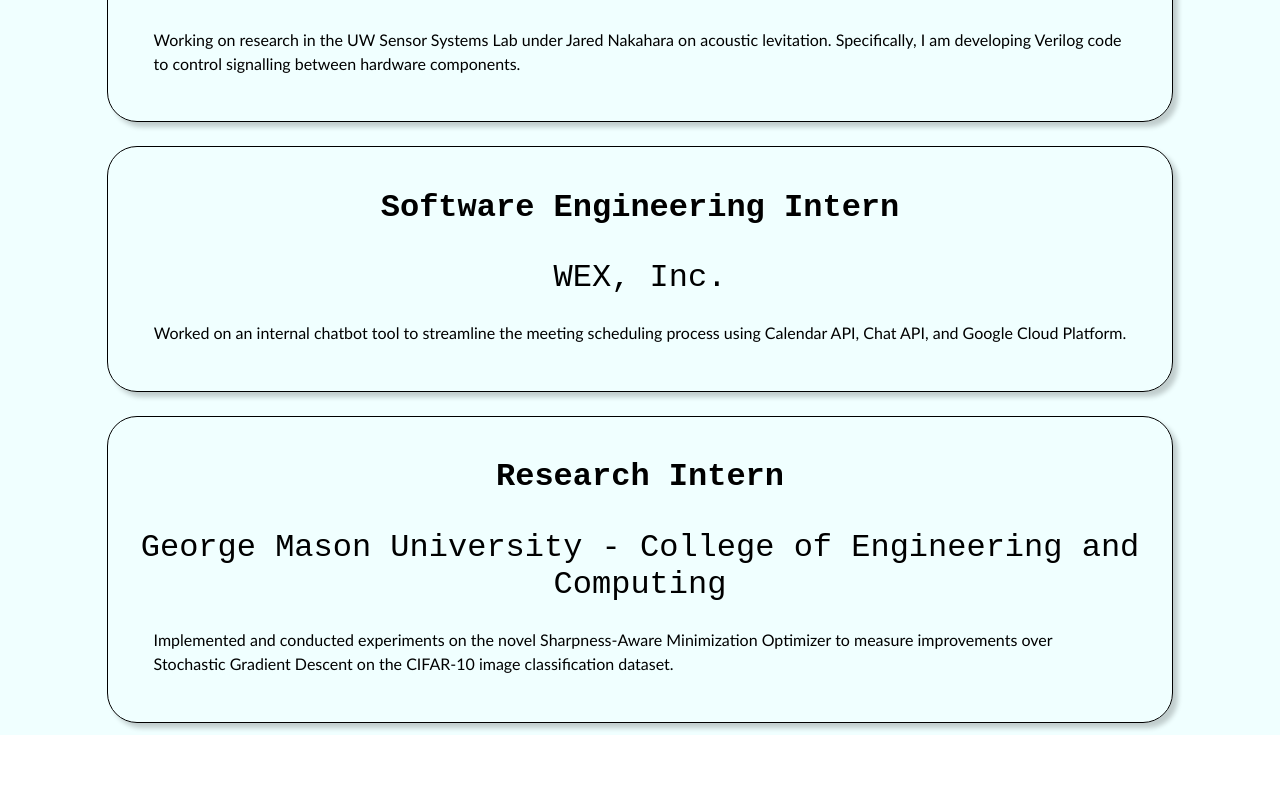
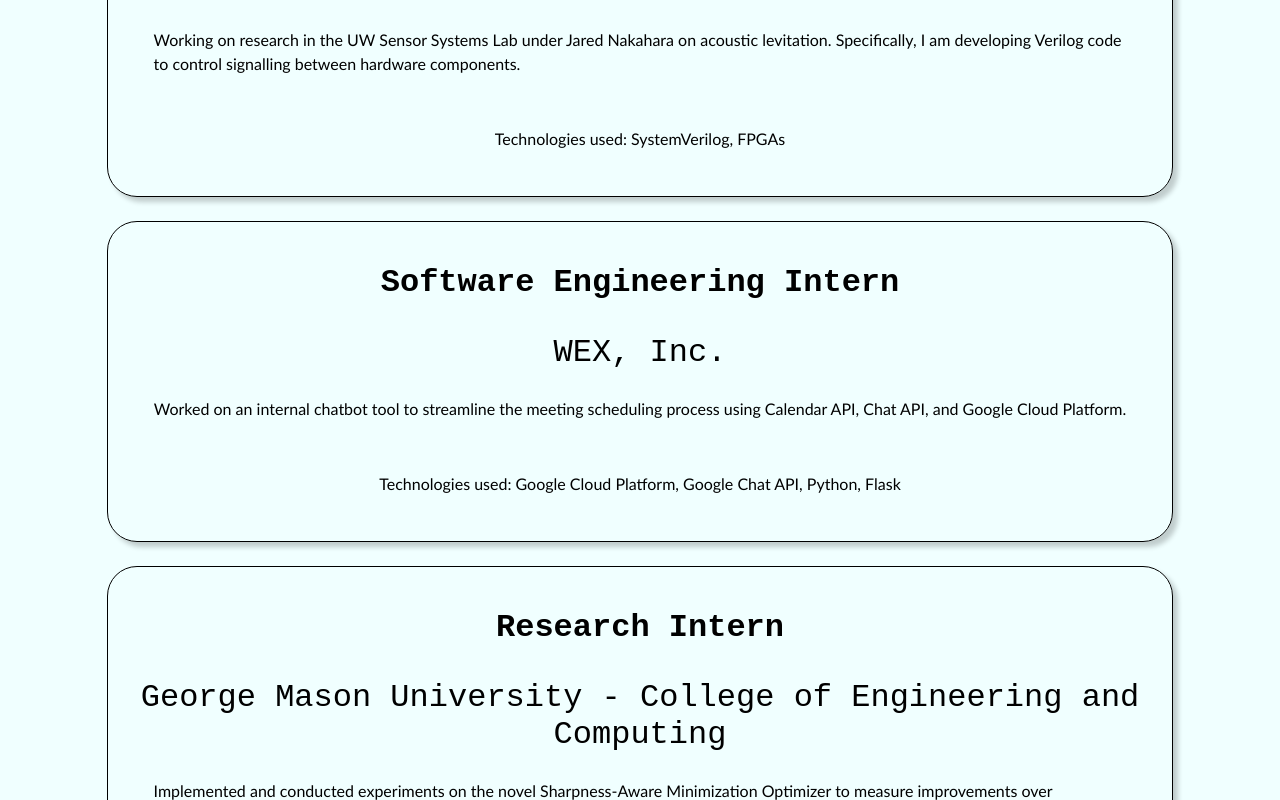
Before and after one commit to AlexXLi12/AlexXLi12.github.io, a React (Vite) app: page / in a window 1280 px wide. Shown: the part 1360-2160 px from the top of the page. Before the commit the page ends 2095 px from the top, so only its background shows below. Built offline with nearby package versions, Linux system fonts and the light colour scheme; the HTML template or start-up script is replaced by a standard one.

Commit message:
add technologies to positions

```diff
--- a/src/Position.jsx
+++ b/src/Position.jsx
@@ -6,6 +6,7 @@
             <h1>{title}</h1>
             <h3>{subtitle}</h3>
             <p>{description}</p>
+            <p>Technologies used: {technologies.join(", ")}</p>
         </div>
     );
 };
```
